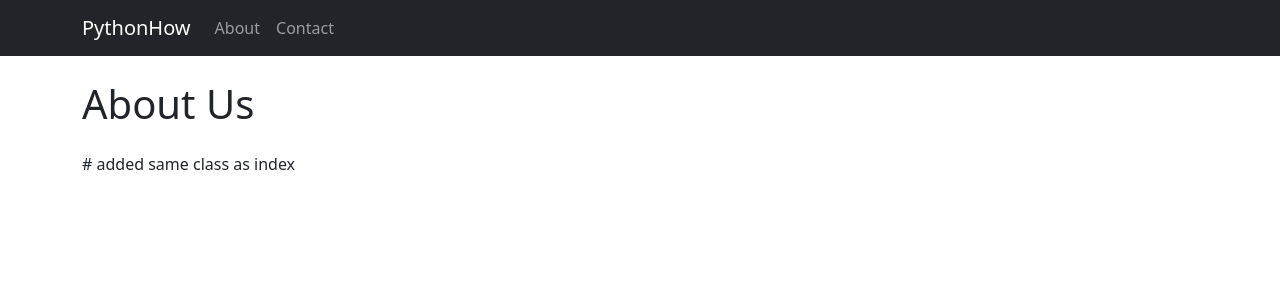
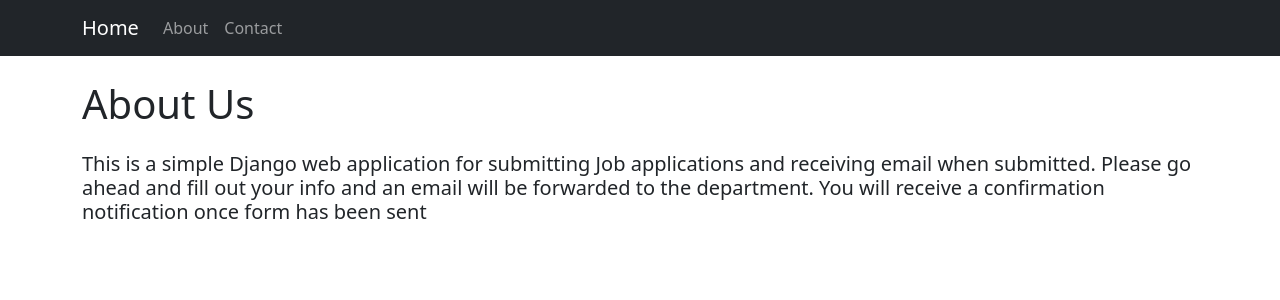
Before and after one commit to fahadfhs/Django-Job-Form-App, a Django app: page /about/ in a window 1280 px wide. Shown: the top 300 px of the page. Run offline with Django 4.2, Linux system fonts and the light colour scheme.

Commit message:
Some edits about the about section and nav

```diff
--- a/job_application/templates/about.html
+++ b/job_application/templates/about.html
@@ -2,6 +2,10 @@
 {% block content %}
 
 
-<h1 class= "mt-4 mb-4">About Us</h1> # added same class as index
+<h1 class= "mt-4 mb-4">About Us</h1>
+<h5> This is a simple Django web application for submitting Job applications and receiving email when submitted.
+Please go ahead and fill out your info and an email will be forwarded to the department. You will receive a confirmation
+    notification once form has been sent
+</h5>
 
 {% endblock %}
--- a/job_application/templates/base.html
+++ b/job_application/templates/base.html
@@ -11,7 +11,7 @@
     <body>
         <nav class="navbar navbar-expand-lg navbar-dark bg-dark">
           <div class="container">
-            <a class="navbar-brand" href="{% url 'index' %}">PythonHow</a>  <!-- url corresponds to index path -->
+            <a class="navbar-brand" href="{% url 'index' %}">Home</a>  <!-- url corresponds to index path -->
             <button class="navbar-toggler" type="button" data-bs-toggle="collapse" data-bs-target="#navbarNav" aria-controls="navbarNav" aria-expanded="false" aria-label="Toggle navigation">
               <span class="navbar-toggler-icon"></span>
             </button>
```
Also changed, not shown: db.sqlite3.
